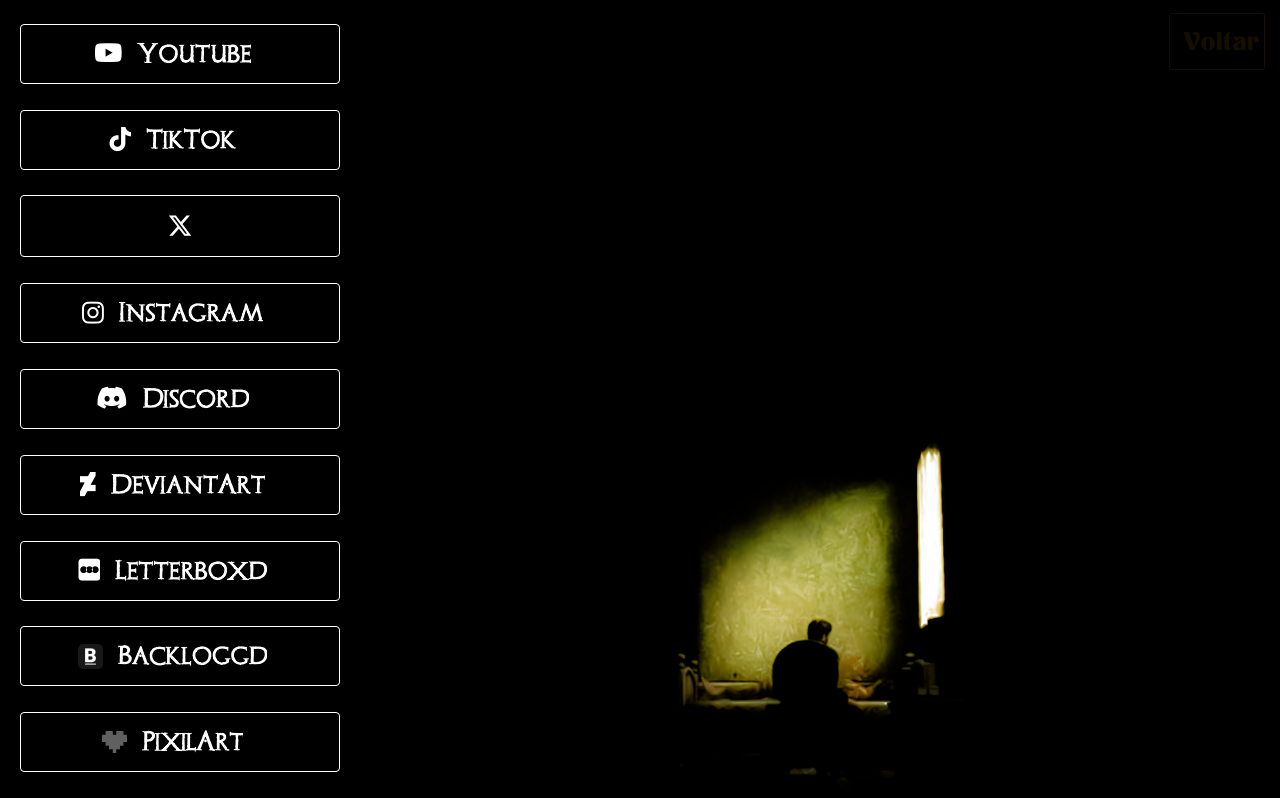
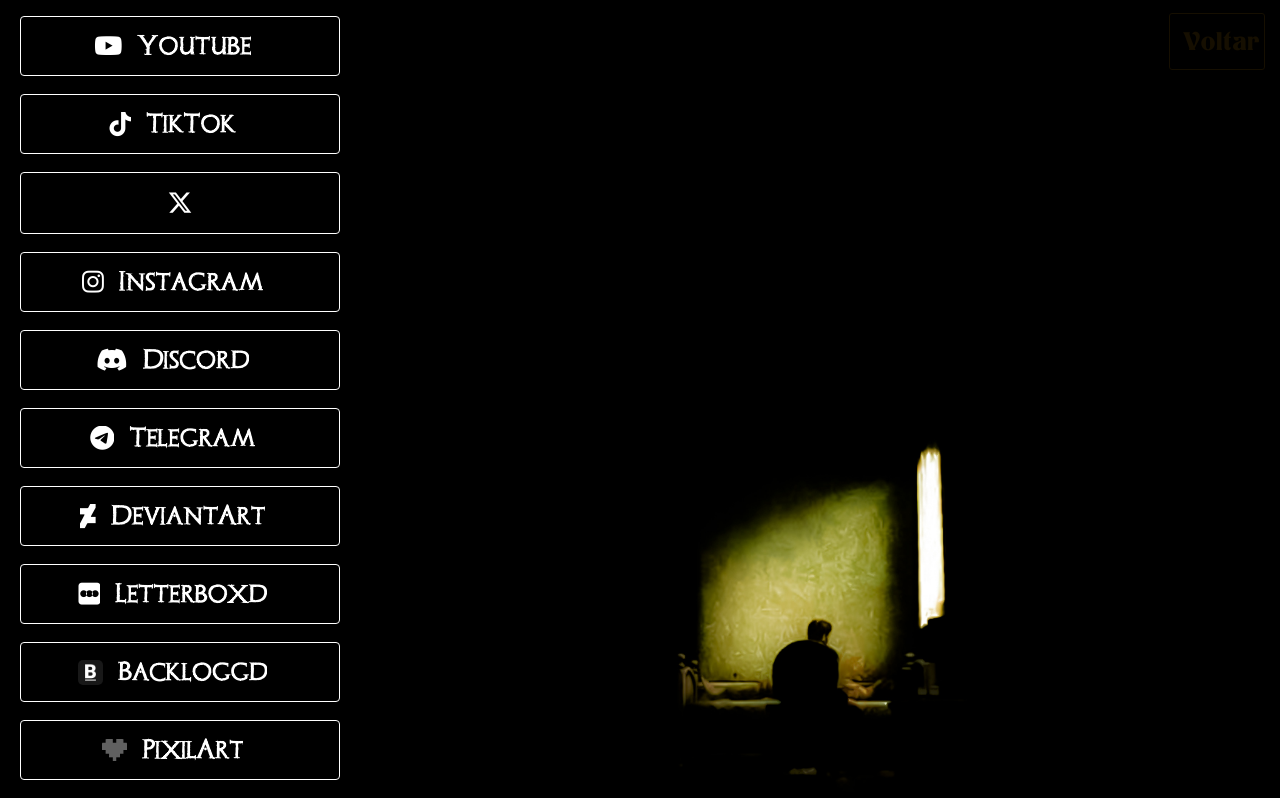
Before and after one commit to SkaroCult/LinkPageSilentHill, a plain HTML site: page index.html in a window 1280 px wide. Shown: the part 1602-2400 px from the top of the page. Drawn offline with Linux system fonts and the light colour scheme; a web font is replaced by a local one.

Commit message:
1.1 - "Telegram adicionado"

```diff
--- a/index.html
+++ b/index.html
@@ -60,6 +60,12 @@
                     </div>
                 </li>
                 <li>
+                    <a href="https://t.me/SkaroAboveAll" target="_blank" >
+                        <i class="fa-brands fa-telegram"></i>
+                        <h2>Telegram</h2>
+                    </a>
+                </li>
+                <li>
                     <a href="https://www.deviantart.com/creepyv" target="_blank" >
                         <i class="fa-brands fa-deviantart"></i>
                         <h2>DeviantArt</h2>
```
